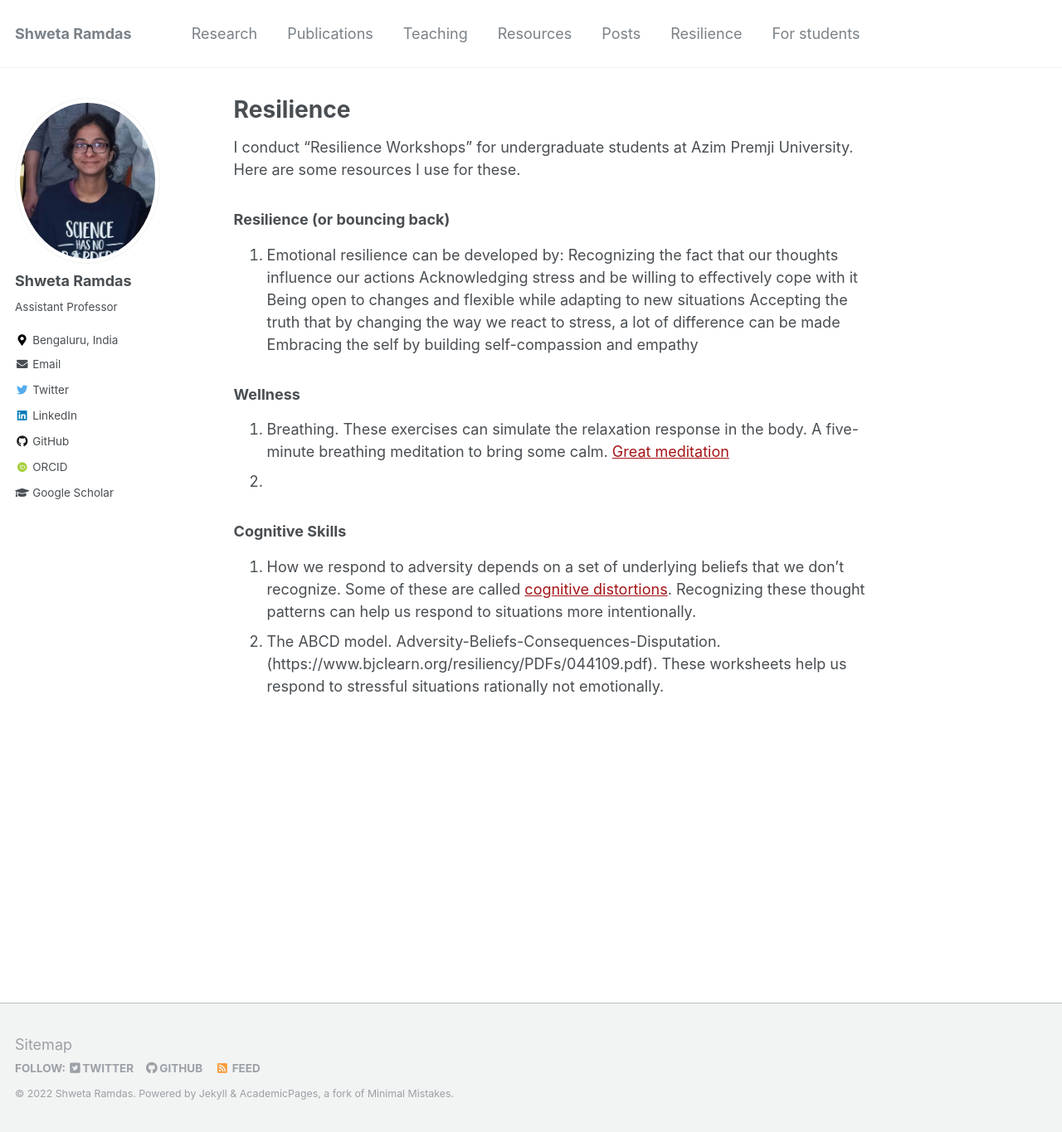
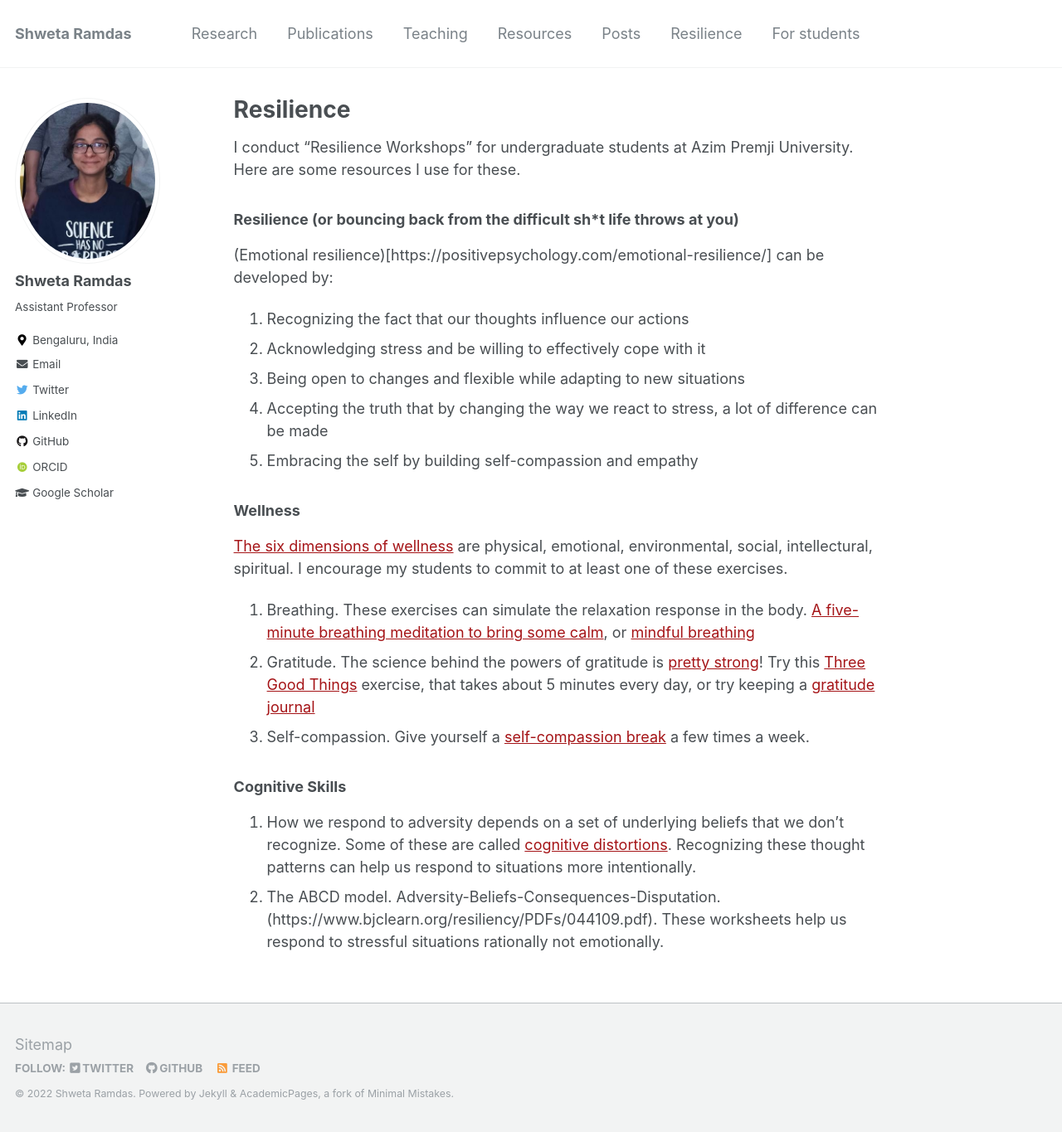
Before and after one commit to shwetaramdas/shwetaramdas.github.io, a Jekyll site: the page built from _pages/resilience.md, in a window 1280 px wide and 1365 px high. Shown: the whole window at 83% size. Built offline with Jekyll 4.4.1, drawn with Linux system fonts in a browser that asks for light colours; some web fonts are replaced.

Commit message:
Update resilience.md

```diff
--- a/_pages/resilience.md
+++ b/_pages/resilience.md
@@ -7,17 +7,19 @@ author_profile: true
 ---
 I conduct "Resilience Workshops" for undergraduate students at Azim Premji University. Here are some resources I use for these.
 
-### Resilience (or bouncing back)
-1. Emotional resilience can be developed by:
-    Recognizing the fact that our thoughts influence our actions
-    Acknowledging stress and be willing to effectively cope with it
-    Being open to changes and flexible while adapting to new situations
-    Accepting the truth that by changing the way we react to stress, a lot of difference can be made
-    Embracing the self by building self-compassion and empathy
+### Resilience (or bouncing back from the difficult sh\*t life throws at you)
+(Emotional resilience)[https://positivepsychology.com/emotional-resilience/] can be developed by:
+1. Recognizing the fact that our thoughts influence our actions
+2. Acknowledging stress and be willing to effectively cope with it
+3. Being open to changes and flexible while adapting to new situations
+4. Accepting the truth that by changing the way we react to stress, a lot of difference can be made
+5. Embracing the self by building self-compassion and empathy
 
 ### Wellness
-1. Breathing. These exercises can simulate the relaxation response in the body. A five-minute breathing meditation to bring some calm. [Great meditation](https://www.youtube.com/watch?v=94Dh8TbctwY)
-2.
+[The six dimensions of wellness](https://www.ymcasf.org/about/blog/six-dimensions-wellness) are physical, emotional, environmental, social, intellectural, spiritual. I encourage my students to commit to at least one of these exercises.
+1. Breathing. These exercises can simulate the relaxation response in the body. [A five-minute breathing meditation to bring some calm](https://www.youtube.com/watch?v=94Dh8TbctwY), or [mindful breathing](https://ggia.berkeley.edu/practice/mindful_breathing)
+2. Gratitude. The science behind the powers of gratitude is [pretty strong](https://greatergood.berkeley.edu/article/item/how_gratitude_changes_you_and_your_brain)! Try this [Three Good Things](https://ggia.berkeley.edu/practice/three-good-things) exercise, that takes about 5 minutes every day, or try keeping a [gratitude journal](https://ggia.berkeley.edu/practice/gratitude_journal)
+3. Self-compassion. Give yourself a [self-compassion break](https://ggia.berkeley.edu/practice/self_compassion_break) a few times a week.
 
 ### Cognitive Skills
 1. How we respond to adversity depends on a set of underlying beliefs that we don't recognize. Some of these are called [cognitive distortions]('https://www.verywellmind.com/ten-cognitive-distortions-identified-in-cbt-22412'). Recognizing these thought patterns can help us respond to situations more intentionally.
```
